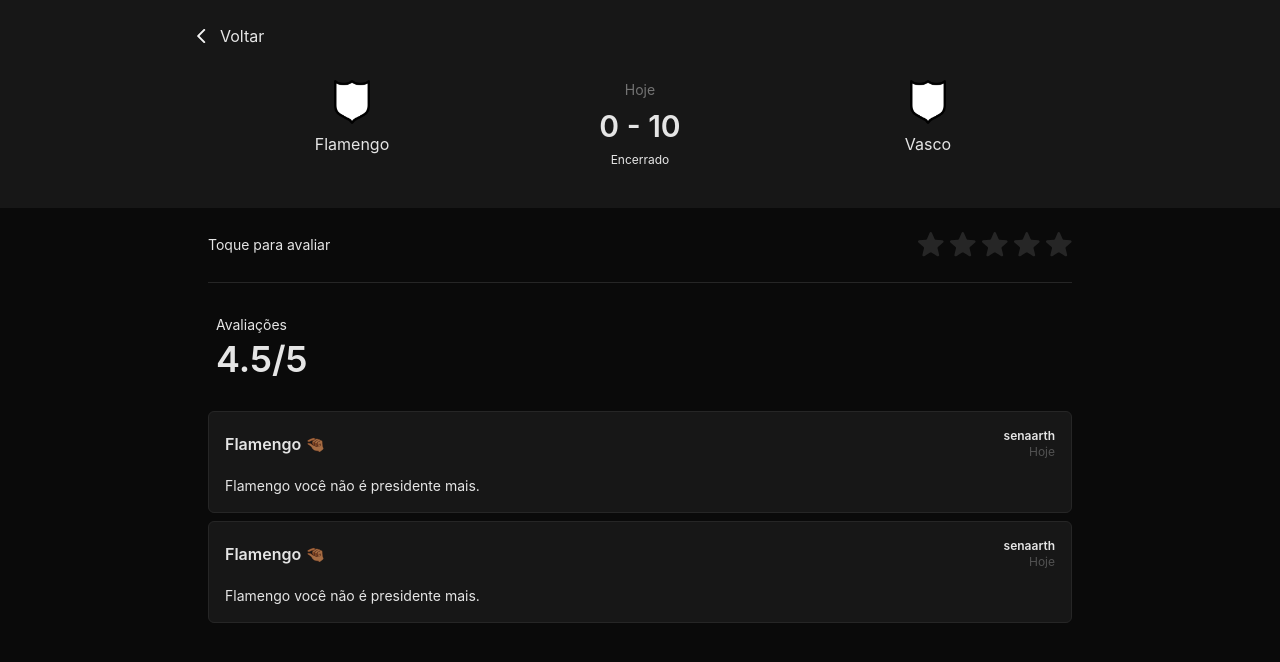
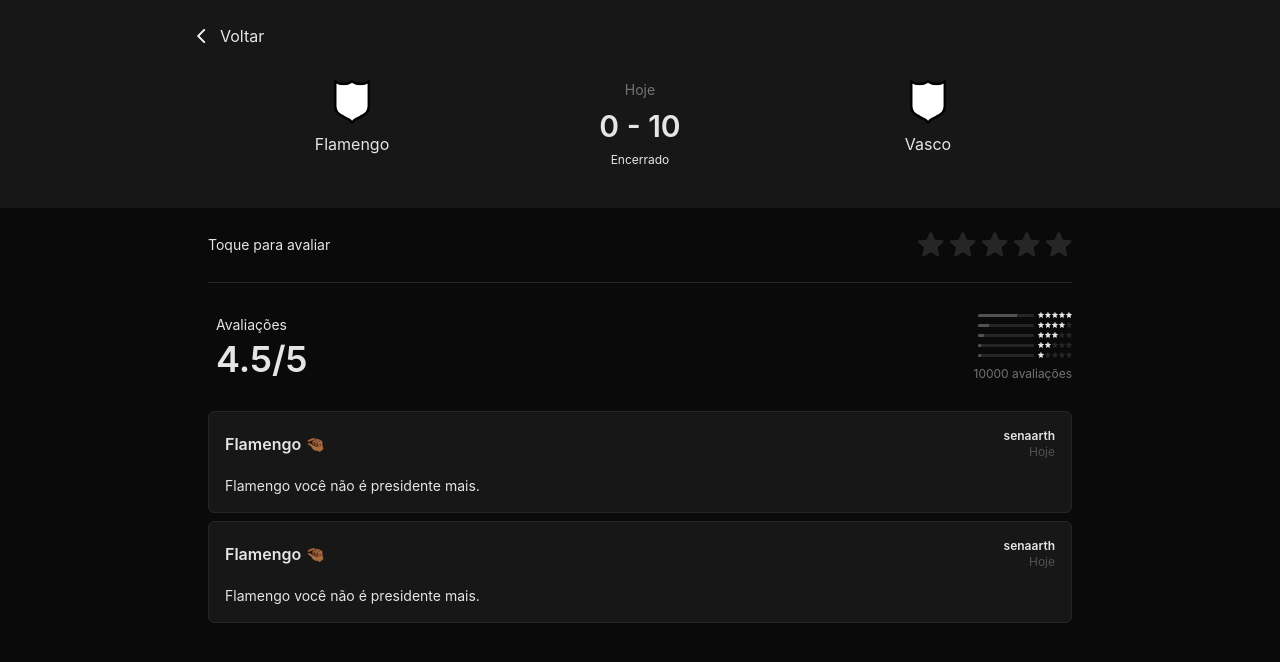
Before and after one commit to senaarth/sportboxd-front, a React (Vite) app: page /partidas/1 in a window 1280 px wide. Shown: the top 662 px of the page. Built offline with nearby package versions, Linux system fonts and the light colour scheme.

Commit message:
feat: rating stars components

```diff
--- a/src/components/rating-modal.tsx
+++ b/src/components/rating-modal.tsx
@@ -94,6 +94,7 @@
 };
 
 interface RatingModalProps {
+  defaultValue: number;
   isOpen: boolean;
   match: {
     date: Date;
@@ -108,7 +109,12 @@
   onClose: () => void;
 }
 
-export function RatingModal({ isOpen, match, onClose }: RatingModalProps) {
+export function RatingModal({
+  defaultValue,
+  isOpen,
+  match,
+  onClose,
+}: RatingModalProps) {
   const mutation = useMutation({
     mutationFn: async () => {
       await new Promise((resolve) => setTimeout(resolve, 2000));
@@ -126,7 +132,10 @@
     watch,
   } = useForm<RatingFormSchema>({
     resolver: zodResolver(ratingFormSchema),
+    defaultValues: { rating: defaultValue },
   });
+
+  console.log(defaultValue);
 
   useEffect(() => {
     reset();
@@ -160,7 +169,7 @@
             <span className="w-full h-[1px] bg-neutral-800 my-4" />
             <Stars
               color="lime"
-              number={watch("rating")}
+              number={watch("rating") || defaultValue}
               onStarClick={(number) => setValue("rating", number)}
               size="lg"
             />
--- a/src/components/stars.tsx
+++ b/src/components/stars.tsx
@@ -3,26 +3,44 @@
 
 const colorVariants = {
   lime: "bg-lime-500",
-  neutral: "bg-neutral-500",
+  neutral: "bg-neutral-200",
+  "neutral-dark": "bg-neutral-500",
 };
 
 const hoverVariants = {
   lime: "hover:bg-lime-500",
   neutral: "hover:bg-neutral-500",
+  "neutral-dark": "bg-neutral-800",
 };
 
 const sizeVariants = {
-  xs: "",
-  sm: "",
-  base: "",
-  lg: "w-[26px] h-[26px]",
+  "2xs": {
+    gap: "gap-[1px]",
+    size: "w-[6px] h-[6px]",
+  },
+  xs: {
+    gap: "",
+    size: "",
+  },
+  sm: {
+    gap: "",
+    size: "",
+  },
+  base: {
+    gap: "",
+    size: "",
+  },
+  lg: {
+    gap: "gap-1.5",
+    size: "w-[26px] h-[26px]",
+  },
 };
 
 interface StarsProps {
-  color: "lime" | "neutral";
+  color: "lime" | "neutral" | "neutral-dark";
   number: number;
   onStarClick?: (rating: number) => void;
-  size: "xs" | "sm" | "base" | "lg";
+  size: "2xs" | "xs" | "sm" | "base" | "lg";
 }
 
 export function Stars({ color, number, onStarClick, size }: StarsProps) {
@@ -30,13 +48,13 @@
     useState<number>(number);
 
   return (
-    <div className="flex items-center gap-1.5">
+    <div className={twMerge("flex items-center", sizeVariants[size].gap)}>
       {[0, 1, 2, 3, 4].map((item) => {
         return (
           <div
             className={twMerge(
               "flex items-center justify-center",
-              sizeVariants[size]
+              sizeVariants[size].size
             )}
             style={{
               maskImage: `url(/icons/star_mask.svg)`,
@@ -50,7 +68,7 @@
                 item + 0.5 <= starsToHighlightNum
                   ? colorVariants[color]
                   : "bg-neutral-800",
-                onStarClick ? hoverVariants[color] : ""
+                onStarClick ? hoverVariants[color] : "cursor-default"
               )}
               onClick={() => (onStarClick ? onStarClick(item + 0.5) : null)}
               onMouseEnter={() => {
@@ -69,7 +87,7 @@
                 item + 1 <= starsToHighlightNum
                   ? colorVariants[color]
                   : "bg-neutral-800",
-                onStarClick ? hoverVariants[color] : ""
+                onStarClick ? hoverVariants[color] : "cursor-default"
               )}
               onClick={() => (onStarClick ? onStarClick(item + 1) : null)}
               onMouseEnter={() => {
--- a/src/pages/match.tsx
+++ b/src/pages/match.tsx
@@ -5,6 +5,26 @@
 import { Stars } from "../components/stars";
 import { RatingModal } from "../components/rating-modal";
 import { useState } from "react";
+
+const RatingProportionComponent = ({
+  rating,
+  proportion,
+}: {
+  rating: number;
+  proportion: number;
+}) => {
+  return (
+    <div className="flex items-center gap-1">
+      <div className="w-14 h-[3px] bg-neutral-800 flex items-center justify-start rounded overflow-hidden">
+        <span
+          className="h-1 bg-neutral-600"
+          style={{ width: `${proportion * 100}%` }}
+        />
+      </div>
+      <Stars color="neutral" number={rating} size="2xs" />
+    </div>
+  );
+};
 
 const CrestComponent = ({ team }: { team: string }) => {
   return (
@@ -29,6 +49,7 @@
   const params = useParams();
   const navigate = useNavigate();
   const [isRatingModalOpen, setRatingModalOpen] = useState<boolean>(false);
+  const [ratingValue, setRatingValue] = useState<number>(0);
   const {
     data: match,
     error,
@@ -43,6 +64,13 @@
       awayScore: 10,
       avgRating: 4.5,
       ratingsNum: 10000,
+      ratingProportion: {
+        "1": 0.05,
+        "2": 0.05,
+        "3": 0.1,
+        "4": 0.2,
+        "5": 0.7,
+      },
     };
   });
   const {
@@ -109,19 +137,48 @@
         </div>
       </div>
       <div className="w-full max-w-4xl flex flex-col items-center justify-start p-4 mx-auto">
-        <button
-          className="w-full text-sm text-neutral-200 py-2 transition-all hover:brightness-150 flex items-center justify-between"
-          onClick={() => setRatingModalOpen(true)}
-          type="button"
-        >
-          Toque para avaliar
-          <Stars color="neutral" number={0} size="lg" />
-        </button>
+        <div className="w-full flex items-center justify-between py-2">
+          <p className="text-sm text-neutral-200">Toque para avaliar</p>
+          <Stars
+            color="lime"
+            number={0}
+            onStarClick={(value) => {
+              setRatingModalOpen(true);
+              setRatingValue(value);
+            }}
+            size="lg"
+          />
+        </div>
         <span className="w-full h-[1px] bg-neutral-800 my-4" />
         <div className="w-full flex items-center justify-start py-2">
           <div className="flex flex-col items-start text-neutral-200 p-2 gap-1">
             <p className="text-sm">Avaliações</p>
             <p className="text-4xl font-semibold">{match.avgRating}/5</p>
+          </div>
+          <div className="ml-auto flex flex-col items-end justify-start gap-1">
+            <RatingProportionComponent
+              rating={5}
+              proportion={match.ratingProportion[5]}
+            />
+            <RatingProportionComponent
+              rating={4}
+              proportion={match.ratingProportion[4]}
+            />
+            <RatingProportionComponent
+              rating={3}
+              proportion={match.ratingProportion[3]}
+            />
+            <RatingProportionComponent
+              rating={2}
+              proportion={match.ratingProportion[2]}
+            />
+            <RatingProportionComponent
+              rating={1}
+              proportion={match.ratingProportion[1]}
+            />
+            <p className="text-neutral-500 text-xs mt-1">
+              {match.ratingsNum} avaliações
+            </p>
           </div>
         </div>
         <div className="w-full flex flex-col items-center justify-start gap-2 mt-4">
@@ -151,6 +208,7 @@
         </div>
       </div>
       <RatingModal
+        defaultValue={ratingValue}
         isOpen={isRatingModalOpen}
         match={match}
         onClose={() => setRatingModalOpen(false)}
--- a/src/router.tsx
+++ b/src/router.tsx
@@ -1,8 +1,4 @@
-import {
-  RouterProvider,
-  createBrowserRouter,
-  redirect,
-} from "react-router-dom";
+import { RouterProvider, createBrowserRouter } from "react-router-dom";
 
 import Home from "./pages/home";
 import Match from "./pages/match";
```
